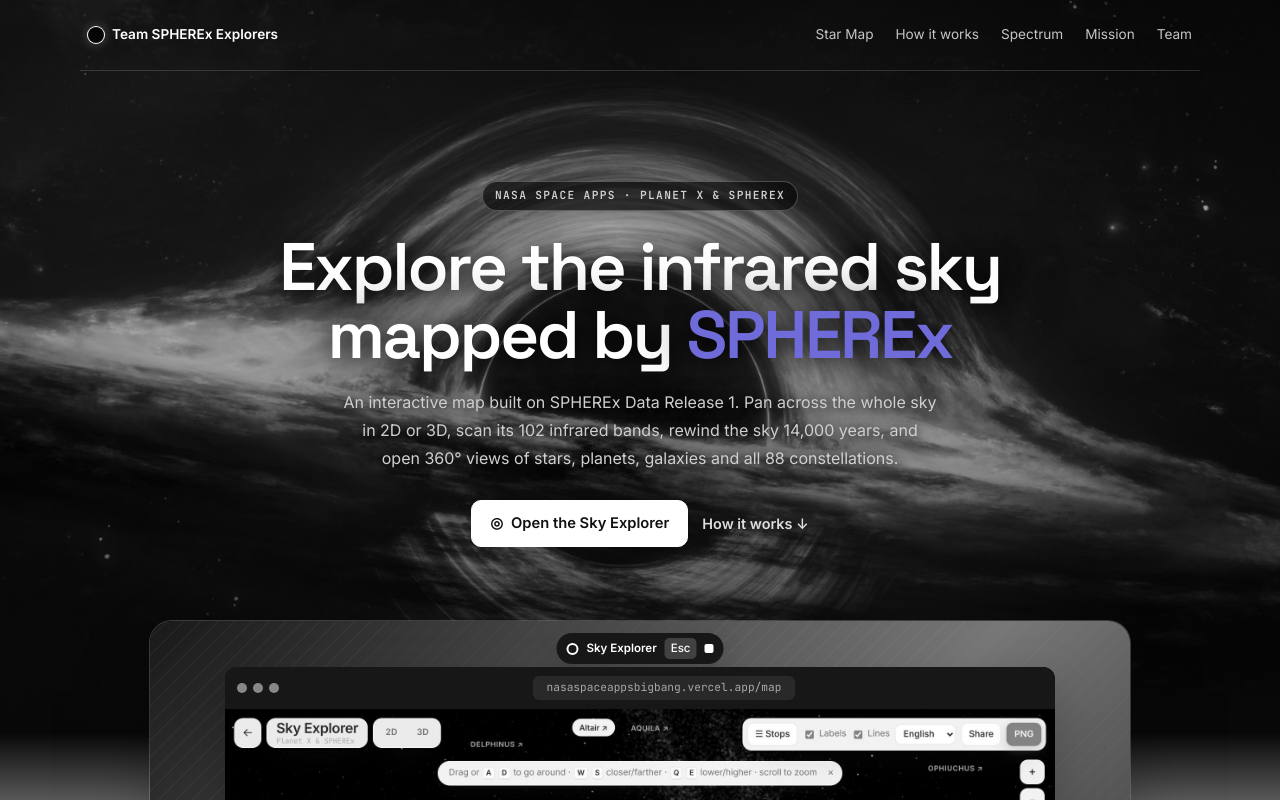
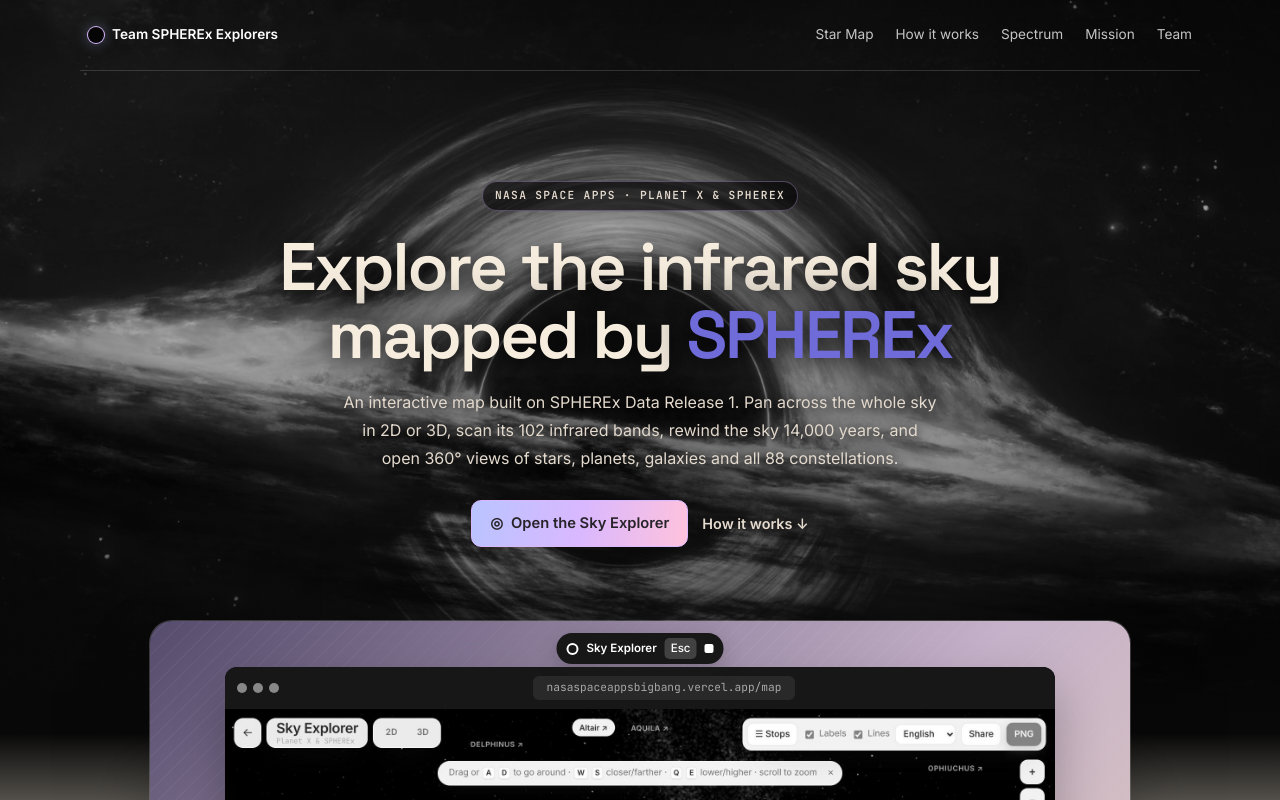
Before and after one commit to natesumcad-tech/spaceappsspherex, a Next.js app: page / in a window 1280 px wide. Shown: the top 800 px of the page. Built offline with nearby package versions, Linux system fonts and the light colour scheme.

Commit message:
Warm homepage with beige surfaces and timeline-inspired accents

```diff
--- a/app/home.css
+++ b/app/home.css
@@ -379,3 +379,33 @@
 .h-hero h1 { text-shadow: 0 2px 24px #000, 0 0 60px #000; }
 .h-lede { text-shadow: 0 2px 12px #000, 0 0 25px #000; }
 @media (max-width: 700px) { .h-sky::before { background-position: center 30%; background-size: auto 780px; } .h-hero-copy { margin-top: 85px; } }
+
+/* Warm beige surfaces with the sky timeline's periwinkle/lilac/rose palette. */
+:root:has(.home) body { background: #f0e6d6; }
+.home { --text: #272329; --muted: #665f64; --faint: #766c72; --surface: #faf3e8; --border: #d9ccbd; --bg: #e8dccb; --accent: #6f7dff; --lav: #e1d8ec; --sky: #dce0ef; --pink: #ecd7dc; --mint: #e6dfd1; --butter: #eee0c7; background: #f0e6d6; }
+.home kbd, .h-card-light, .h-features li, .home .explorer, .h-box, .h-team li, .h-resources a, .h-panel-window { background: #faf3e8; }
+.h-goal { background: #faf3e8 !important; }
+.h-sky::after { background: linear-gradient(180deg, #0008 0%, #0003 24%, #0007 60%, #080808 78%, #f0e6d6 100%); }
+.h-hero h1, .h-hero h1 em { color: #f6eddf; }
+.h-lede { color: #e4dace; }
+.h-hero .h-btn, .h-final .h-btn { background: linear-gradient(100deg, #b9c4ff, #d9b8ff, #ffc2dc); color: #272329 !important; border-color: #d9b8ff; }
+.h-btn { background: #554b6c; border-color: #554b6c; }
+.h-logo-mark { box-shadow: 0 0 0 1px #d9b8ff, 0 0 14px #b9c4ff66; }
+.h-kicker { color: #e6dcd0; border-color: #d9b8ff55; }
+.h-hero .h-btn-ghost { color: #e4dace !important; }
+.h-wallpaper { background: linear-gradient(135deg, #554b6c, #c5b1c9 55%, #e3cdbc); }
+.h-chrome.light { background: #e8dccb; }
+.h-chrome.light .h-url { background: #faf3e8; }
+.h-card-color { background: linear-gradient(150deg, #302c3b, #5a4d65); }
+.h-panel { background: linear-gradient(150deg, #dce0ef, #e1d8ec 50%, #ecded2); }
+.h-stat { background: #e8dccb; }
+.h-stat:nth-child(1) { background: #dce0ef; }
+.h-stat:nth-child(2) { background: #e1d8ec; }
+.h-stat:nth-child(3) { background: #ecd7dc; }
+.h-stat:nth-child(4) { background: #eee0c7; }
+.h-goal.tint-0::before, .h-goal.tint-1::before, .h-goal.tint-2::before, .h-goal.tint-3::before { background: linear-gradient(90deg, #b9c4ff, #d9b8ff, #ffc2dc); }
+.h-tags li { background: #e6dbd1; color: #54465c; }
+.home .segmented { background: #e8dccb; }
+.home .segmented button[aria-selected="true"] { background: #554b6c; color: #faf3e8; }
+.h-final h2, .h-final em { color: #f6eddf; }
+.h-final-label { color: #d6c9bc; }
```
